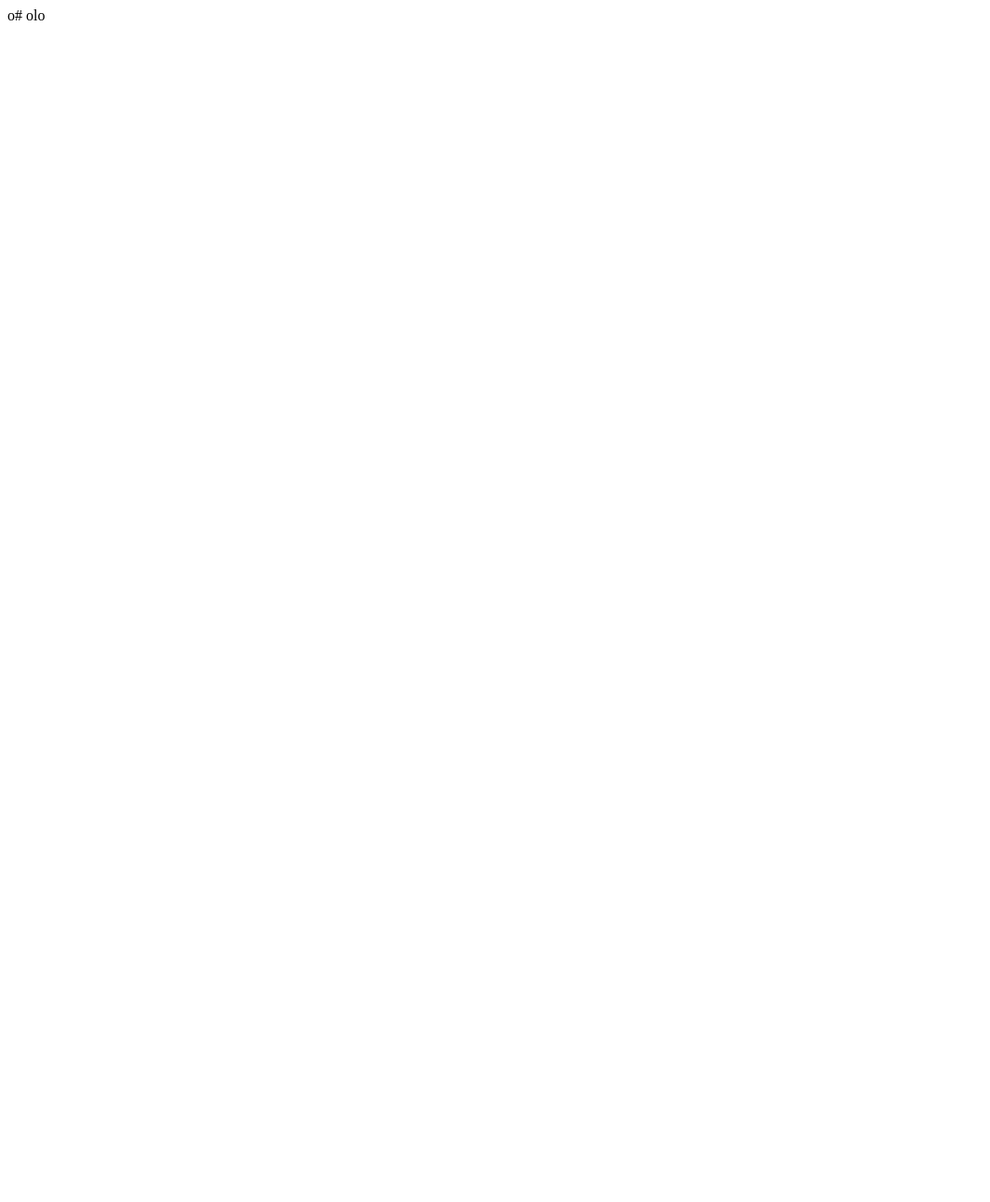
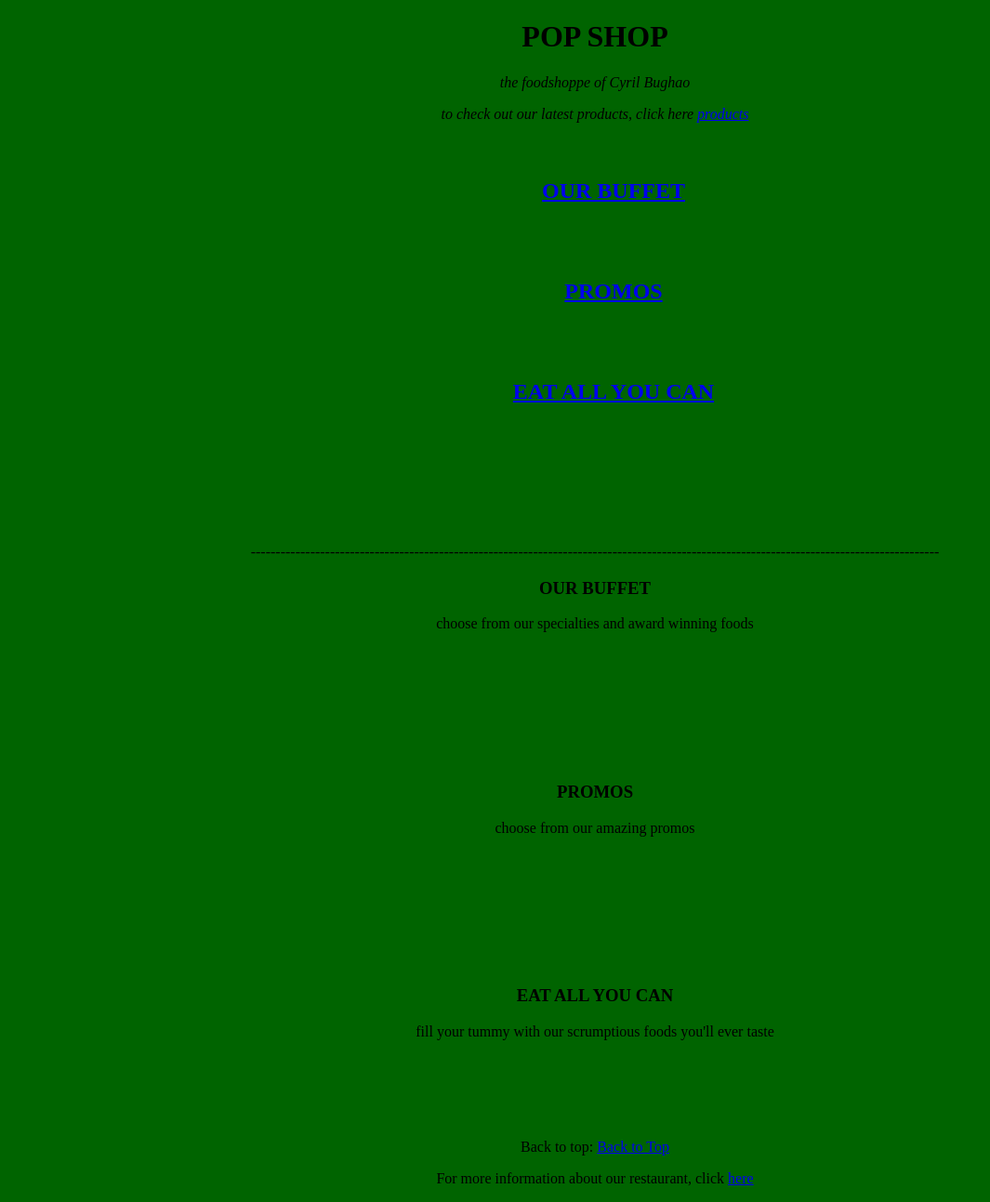
Before and after one commit to BughaoCyril/LAB3, a plain HTML site: page index.html in a window 1280 px wide. Shown: the whole page at 93% size, without its empty margins (0-1065 px from the left). Before the commit the page ends 800 px from the top, so only its background shows below. Drawn offline with Linux system fonts and the light colour scheme.

Commit message:
-initial commit

```diff
--- a/index.html
+++ b/index.html
@@ -1 +1,117 @@
-o# olo
+<!DOCTYPE html>
+<html>
+<head>
+<meta charset="utf-8">
+<title> POP SHOP </title>
+</head>
+<body bgcolor="#006400">
+<font color="black">
+
+
+
+ <center> <h1>POP SHOP</h1>
+  <p><i>the foodshoppe of Cyril Bughao
+  <br>
+
+  <section>
+    to check out our latest products, click here
+    <a href="same-directory.html" title="same dir link">products</a>
+
+    <a href="same-directory.html" title="same dir link"></i>
+
+    </a>
+  </section>
+
+<br>
+<br>
+
+
+  <section>
+  <center>
+ <h1>
+    <ul>
+      <!-- Link to every section in the page -->
+      <a href="#OUR BUFFET">OUR BUFFET</a>
+      <br>
+	  <br>
+	  <br>
+	  <br>
+	 <a href="#PROMOS">PROMOS</a>
+	  <br>
+	  <br>
+	  <br>
+	  <br>
+      <a href="#EAT ALL YOU CAN">EAT ALL YOU CAN</a>
+
+    </ul>
+	</h1>
+	<center>
+
+
+  </section>
+      <br>
+	  <br>
+	  <br>
+	  <br>
+	  <br>
+	  <br>
+	  <br>
+	  -------------------------------------------------------------------------------------------------------------------------------------------
+  <center><section id="OUR BUFFET">
+    <h3>OUR BUFFET</h3>
+    <p> choose from our specialties and award winning foods </p>
+
+
+  </section>
+   <br>
+	  <br>
+	  <br>
+	  <br>
+	  <br>
+	  <br>
+	  <br>
+
+  <section id="PROMOS">
+    <h3>PROMOS</h3>
+    <p>choose from our amazing promos </p>
+  </section>
+   <br>
+	  <br>
+	  <br>
+	  <br>
+	  <br>
+	  <br>
+	  <br>
+
+ <section id="EAT ALL YOU CAN">
+    <h3> EAT ALL YOU CAN</h3>
+    <p> fill your tummy with our scrumptious foods you'll ever taste
+ <br>
+	  <br>
+	  <br>
+	  <br>
+	  <br>
+	  <br>
+ </section>
+
+      Back to top: <a href="#top">Back to Top</a>
+    </p>
+  </div>
+  </center>
+
+  <center>
+  <section>
+    <p>
+     For more information about our restaurant, click
+      <!-- link to Facebook page WITH TARGET-->
+      <a href="http://www.jollibee.com.ph/"
+      target="_blank" title="Like Our Page!">here</a>
+    </p>
+  </section>
+  </center>
+
+
+
+
+</body>
+</html>
```
